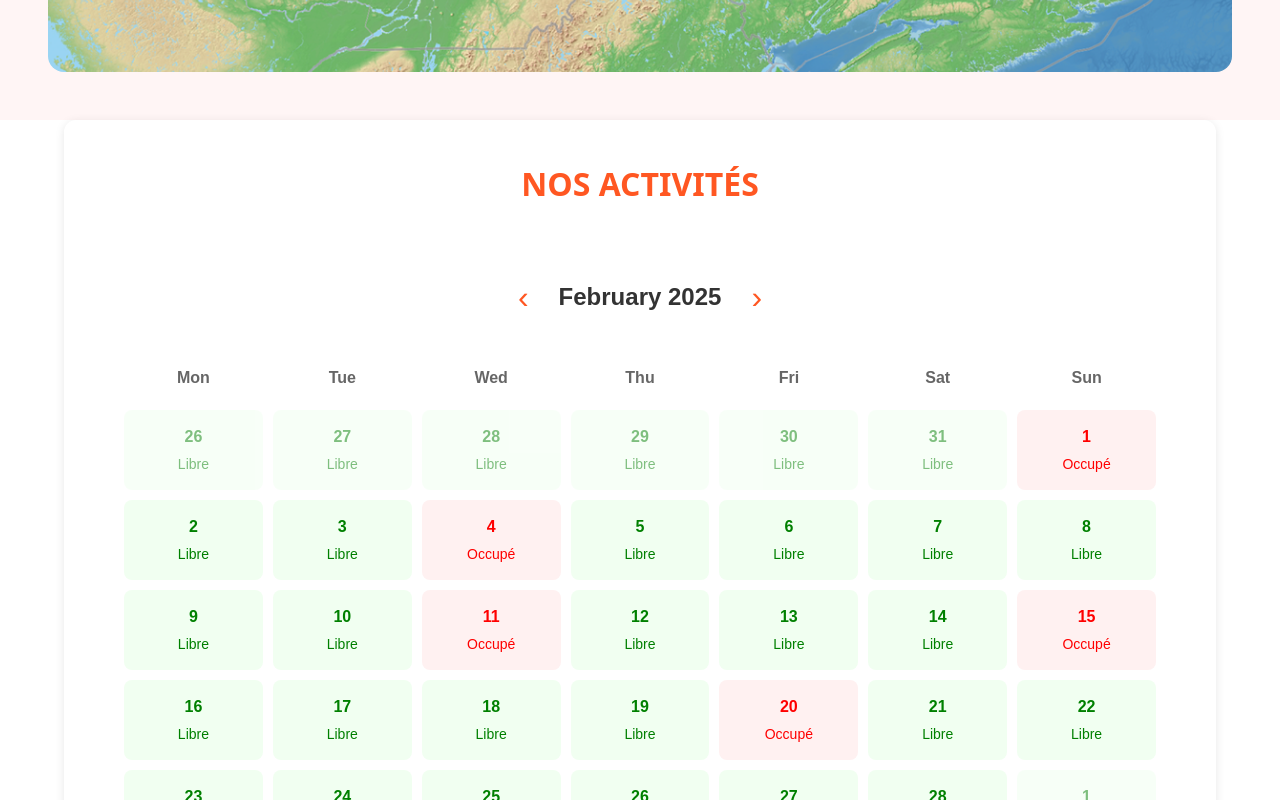
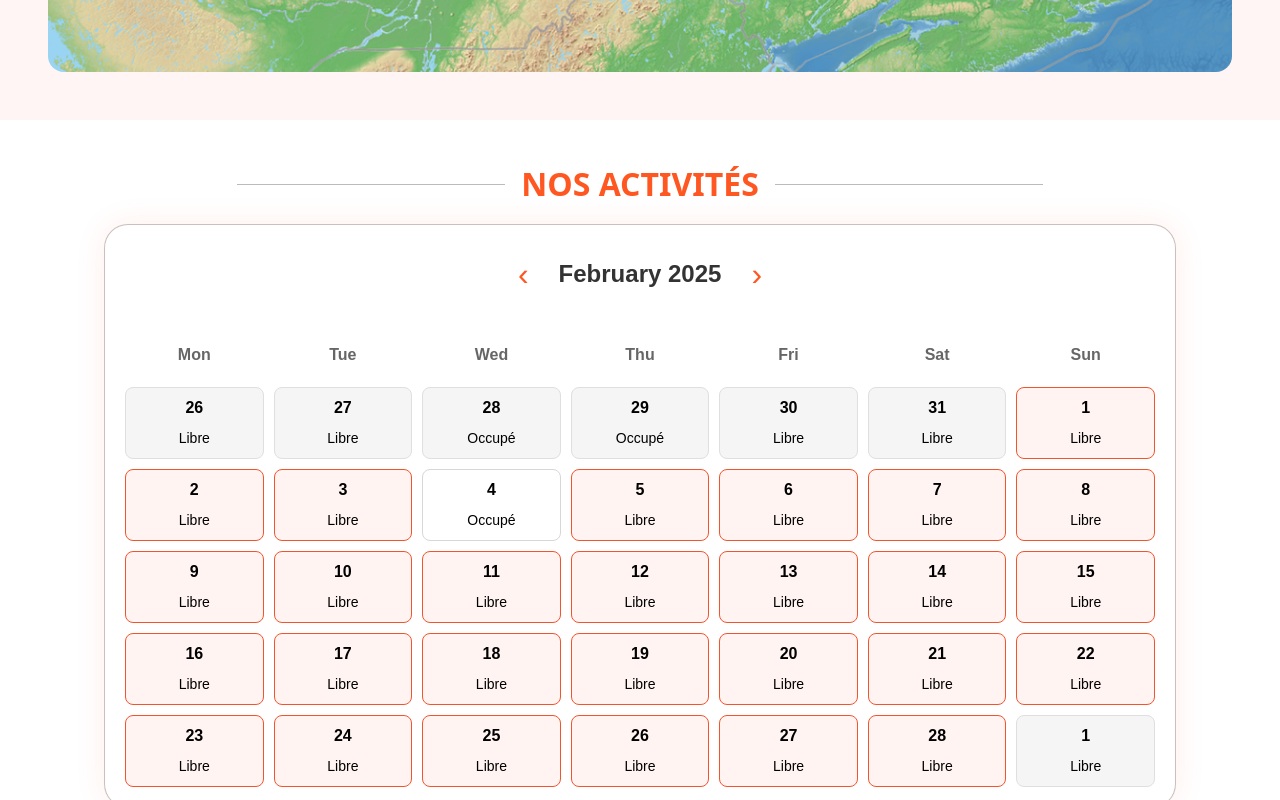
Before and after one commit to khoang-dev/soa_test, a Vue app: page / in a window 1280 px wide. Shown: the part 1580-2380 px from the top of the page. Built offline with nearby package versions, Linux system fonts and the light colour scheme.

Commit message:
feat: ✨ update css and logic occupied for calendar

```diff
--- a/src/components/CalendarCustom.vue
+++ b/src/components/CalendarCustom.vue
@@ -35,6 +35,8 @@
 <script setup lang="ts">
 import { ref, computed } from 'vue'
 import dayjs from 'dayjs'
+
+const MOCKED_OCCUPIED_DATES = ['28/01/2025', '29/01/2025', '04/02/2025']
 
 const currentDate = ref(dayjs())
 // const selectedDate = ref(dayjs())
@@ -79,8 +81,8 @@ const isSameMonth = (date: dayjs.Dayjs) => {
 }
 
 const isOccupied = (date: dayjs.Dayjs) => {
-  const occupiedDates = [1, 4, 11, 15, 20]
-  return occupiedDates.includes(date.date()) && isSameMonth(date)
+  const formattedDate = date.format('DD/MM/YYYY')
+  return MOCKED_OCCUPIED_DATES.includes(formattedDate)
 }
 
 const prevMonth = () => {
@@ -99,6 +101,10 @@ const nextMonth = () => {
   margin: 0 auto;
   padding: 20px;
   font-family: Arial, sans-serif;
+  border-radius: 24px;
+  border: 1px solid rgba(86, 44, 44, 0.3);
+  background: #fff;
+  box-shadow: 0px 0px 30px 0px rgba(242, 84, 45, 0.1);
 }
 
 .calendar-header {
@@ -142,13 +148,14 @@ const nextMonth = () => {
 }
 
 .date-cell {
+  display: flex;
+  height: 72px;
+  padding: 8px 16px;
+  flex-direction: column;
+  align-items: center;
+  gap: 8px;
+  flex: 1 0 0;
   border-radius: 8px;
-  padding: 15px;
-  text-align: center;
-  display: flex;
-  flex-direction: column;
-  gap: 5px;
-  min-height: 80px;
 }
 
 .date-number {
@@ -161,16 +168,17 @@ const nextMonth = () => {
 }
 
 .occupied {
-  background-color: #fff1f1;
-  color: #ff0000;
+  border: 1px solid #d7d7d7;
+  background: #fff;
 }
 
 .free {
-  background-color: #f1fff1;
-  color: #008000;
+  border: 1px solid #f2542d;
+  background: #fff4f1;
 }
 
 .other-month {
-  opacity: 0.5;
+  border: 1px solid #dfdfdf;
+  background: #f5f5f5;
 }
 </style>
--- a/src/views/HomeView.vue
+++ b/src/views/HomeView.vue
@@ -32,7 +32,11 @@ import CalendarCustom from '@/components/CalendarCustom.vue'
     <ActivitiesMap />
   </div>
   <div class="activity-container">
-    <h2 class="activity-title">NOS ACTIVITÉS</h2>
+    <div class="flex items-center justify-center gap-4 mb-4">
+      <hr class="line w-1/4 text-[#BBBBBB]" />
+      <h2 class="activity-title">NOS ACTIVITÉS</h2>
+      <hr class="line w-1/4 text-[#BBBBBB]" />
+    </div>
     <CalendarCustom />
 
     <form class="activity-form">
@@ -262,7 +266,6 @@ import CalendarCustom from '@/components/CalendarCustom.vue'
   background: white;
   padding: 40px;
   border-radius: 12px;
-  box-shadow: 0 2px 10px rgba(0, 0, 0, 0.1);
   width: 90%;
   max-width: 1200px;
   margin: 0 auto;
@@ -272,7 +275,6 @@ import CalendarCustom from '@/components/CalendarCustom.vue'
   font-size: 32px;
   font-weight: bold;
   text-align: center;
-  margin-bottom: 40px;
   color: #ff5722;
 }
 
```
